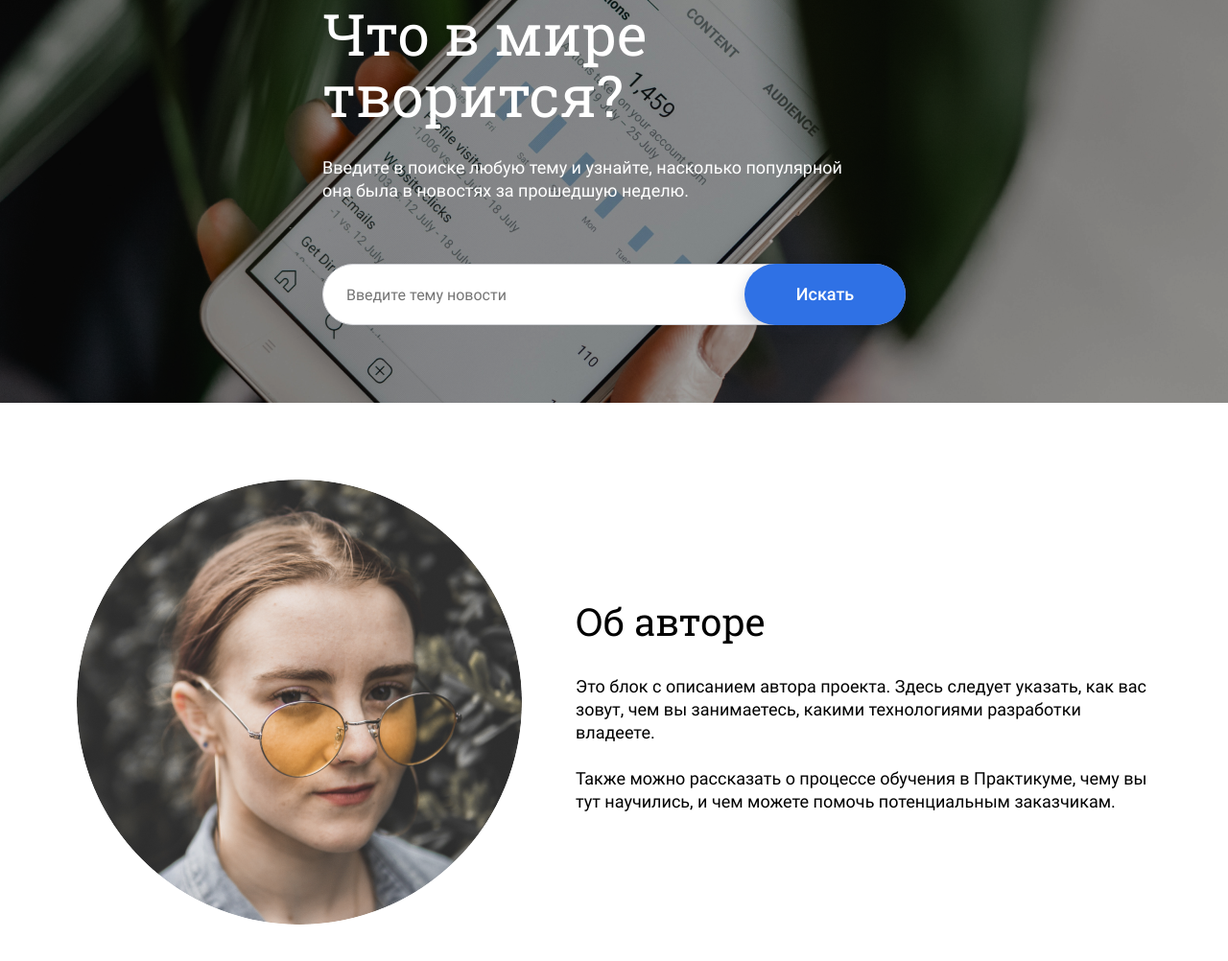
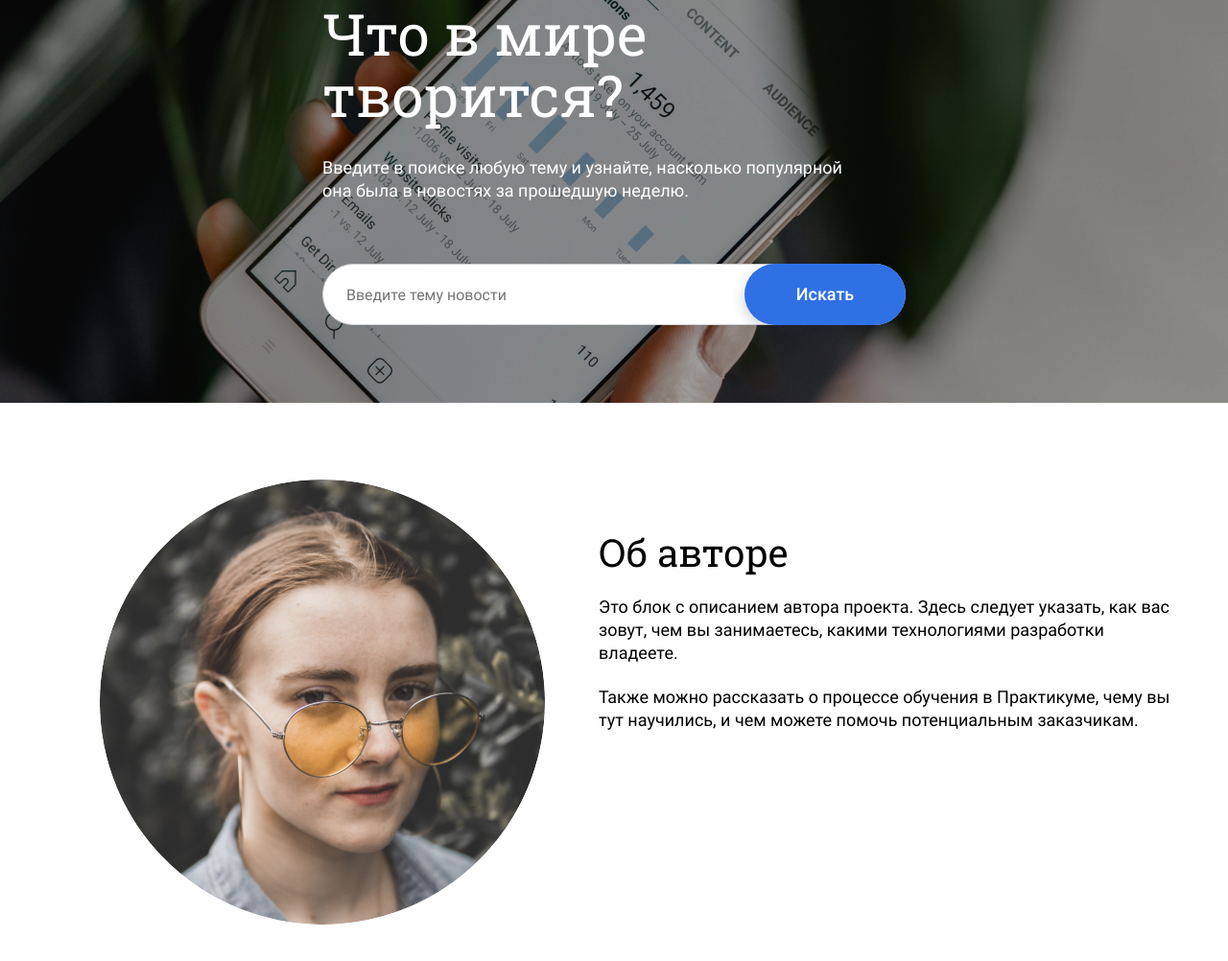
Before and after one commit to DaneDavydov/NewsAnalyzer, a website built with webpack: page src/index.html in a window 1280 px wide. Shown: the part 156-1158 px from the top of the page at 96% size. Built offline with nearby package versions, Linux system fonts and the light colour scheme.

Commit message:
fix about-author

```diff
--- a/src/blocks/about-authot/__content/about-author__content.css
+++ b/src/blocks/about-authot/__content/about-author__content.css
@@ -1,4 +1,5 @@
 .about-author__content {
   max-width: 600px;
+  margin-top: 20px;
   margin-left: 56px;
 }
--- a/src/blocks/about-authot/__img/about-author__img.css
+++ b/src/blocks/about-authot/__img/about-author__img.css
@@ -1,3 +1,4 @@
 .about-author__img {
   border-radius: 1000px;
+  margin-left: 104px;
 }
--- a/src/blocks/about-authot/__paragraph/about-author__paragraph.css
+++ b/src/blocks/about-authot/__paragraph/about-author__paragraph.css
@@ -1,5 +1,5 @@
 .about-author__paragraph {
   font-size: 18px;
   line-height: 24px;
-  margin: 24px 0;
+  margin: 22px 0;
 }
--- a/src/blocks/about-authot/__title/about-author__title.css
+++ b/src/blocks/about-authot/__title/about-author__title.css
@@ -2,4 +2,5 @@
   font-weight: normal;
   font-size: 40px;
   line-height: 46px;
+  margin-bottom: 0;
 }
--- a/src/blocks/about-authot/about-author.css
+++ b/src/blocks/about-authot/about-author.css
@@ -5,8 +5,6 @@
 
 .about-author {
   display: flex;
-  justify-content: center;
-  align-items: center;
   margin-top: 80px;
   margin-bottom: 80px;
 }
```
Also changed, not shown: src/index.html (line endings or trailing spaces).
